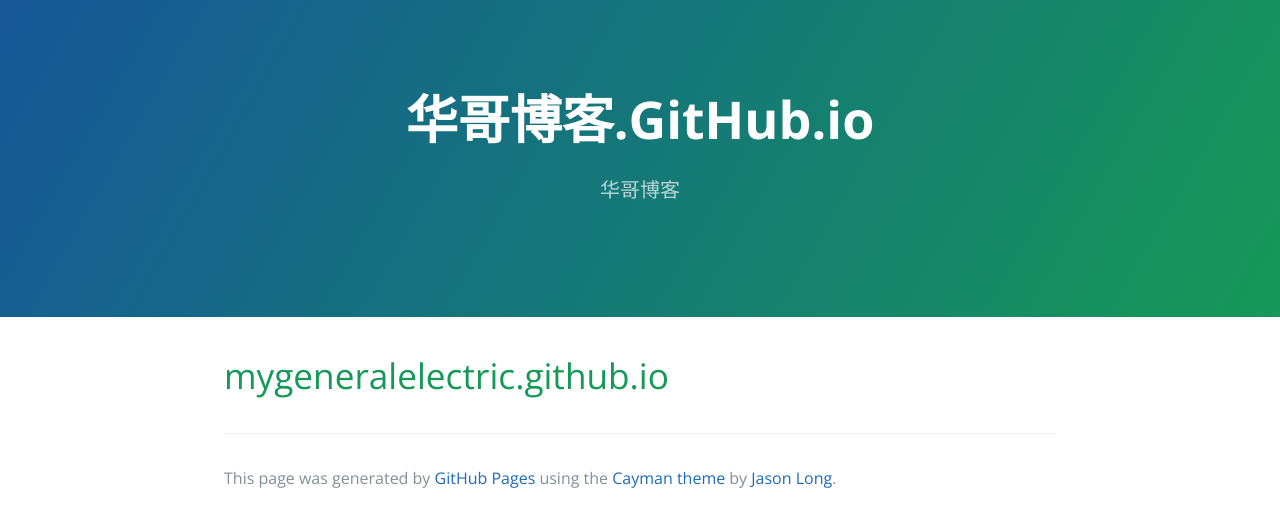
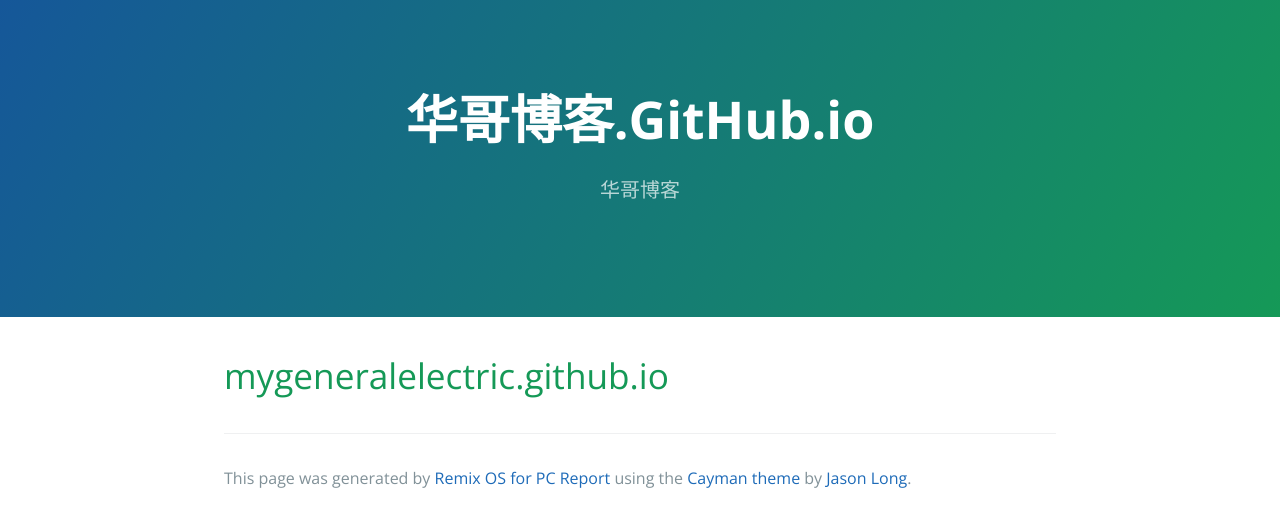
Before and after one commit to mygeneralelectric/mygeneralelectric.github.io, a plain HTML site: page index.html in a window 1280 px wide. Drawn offline with nearby package versions, Linux system fonts and the light colour scheme.

Commit message:
Update index.html
chang index.html

```diff
--- a/index.html
+++ b/index.html
@@ -21,7 +21,7 @@
 
       <footer class="site-footer">
 
-        <span class="site-footer-credits">This page was generated by <a href="https://pages.github.com">GitHub Pages</a> using the <a href="https://github.com/jasonlong/cayman-theme">Cayman theme</a> by <a href="https://twitter.com/jasonlong">Jason Long</a>.</span>
+        <span class="site-footer-credits">This page was generated by <a href="../Remix OS for PC Report.html">Remix OS for PC Report</a> using the <a href="https://github.com/jasonlong/cayman-theme">Cayman theme</a> by <a href="https://twitter.com/jasonlong">Jason Long</a>.</span>
       </footer>
 
     </section>
```
